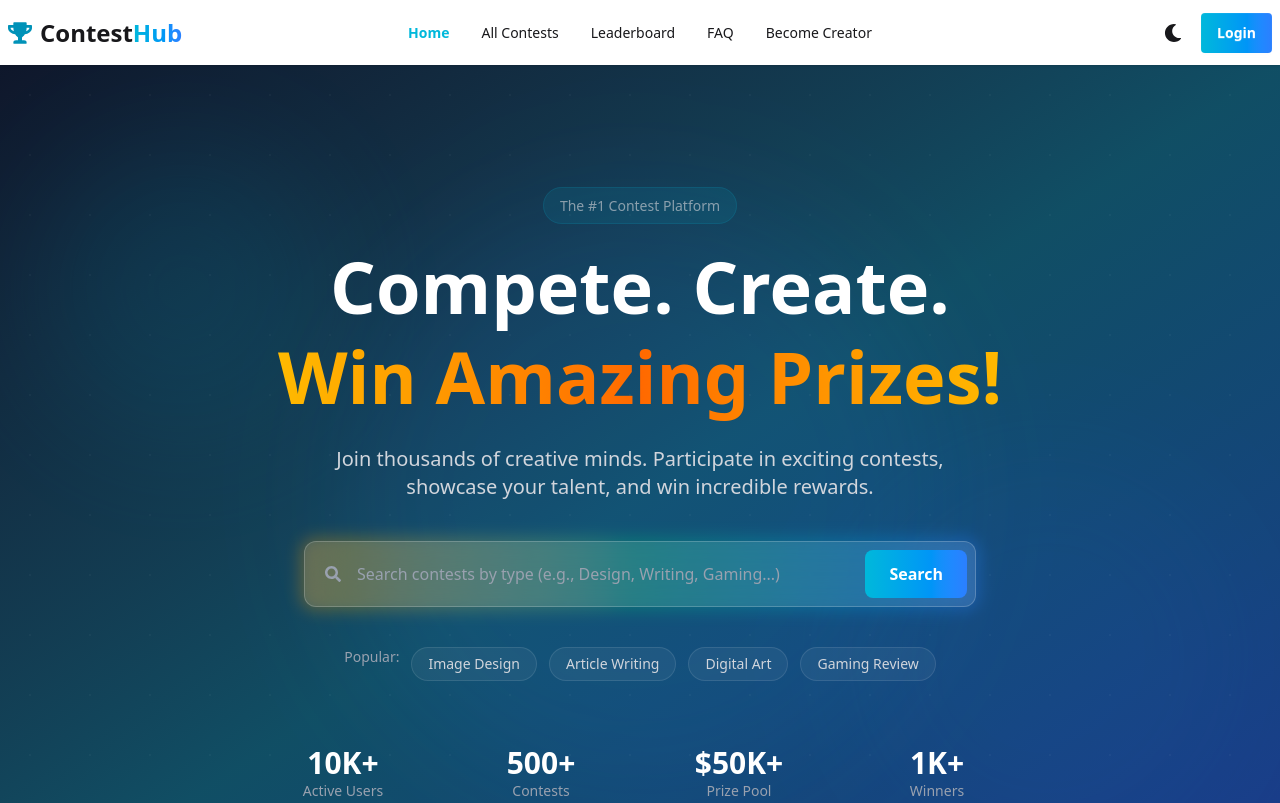
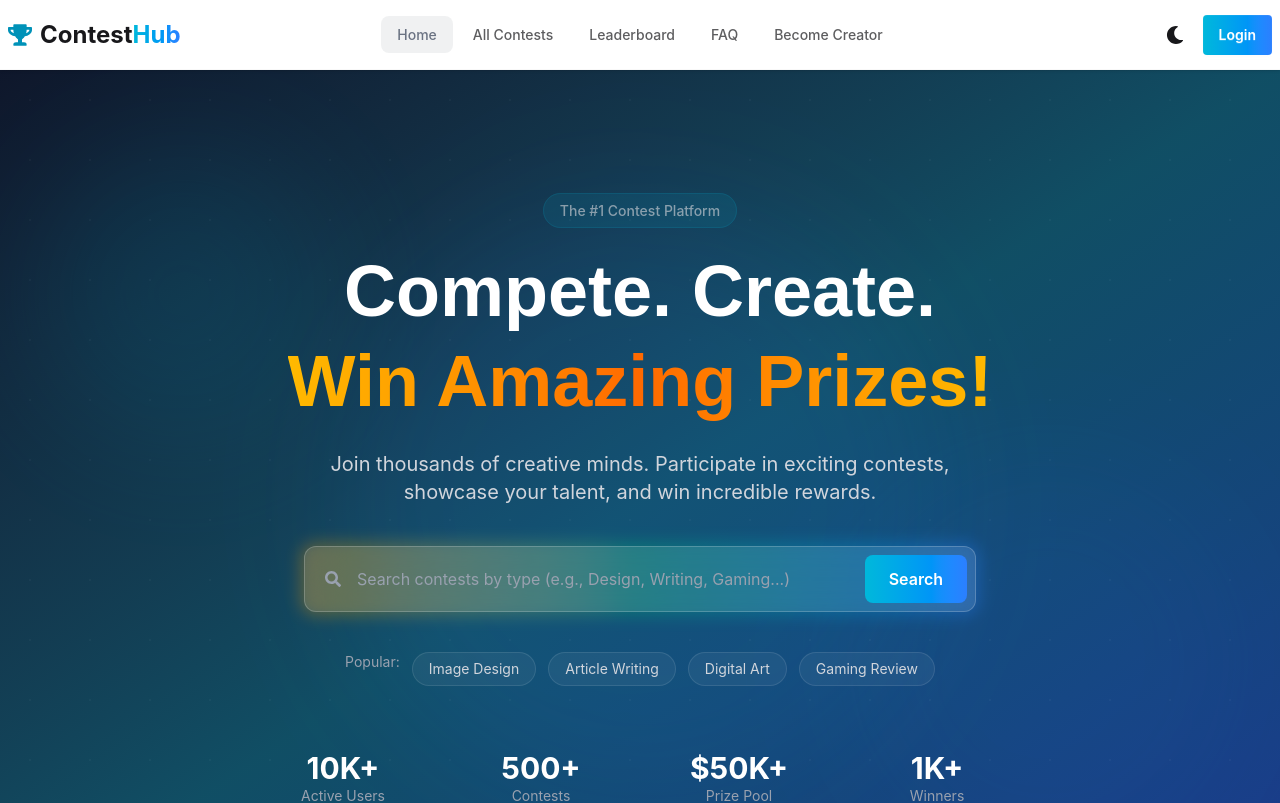
Before and after one commit to mobassirrehman/contestHub-client, a React app: page / in a window 1280 px wide. Shown: the top 803 px of the page. Built offline with nearby package versions, Linux system fonts and the light colour scheme; no server answers; the HTML template or start-up script is replaced by a standard one.

Commit message:
navbar updated , added fonts

```diff
--- a/src/index.css
+++ b/src/index.css
@@ -1,6 +1,25 @@
 @import "tailwindcss";
 @plugin "daisyui";
 
+@import url("https://fonts.googleapis.com/css2?family=Montserrat:ital,wght@0,100..900;1,100..900&display=swap");
+@import url("https://fonts.googleapis.com/css2?family=Plus+Jakarta+Sans:ital,wght@0,200..800;1,200..800&display=swap");
+@import url("https://fonts.googleapis.com/css2?family=Inter:ital,opsz,wght@0,14..32,100..900;1,14..32,100..900&display=swap");
+
+body {
+  font-family: "Inter", sans-serif;
+}
+
+h1,
+h2,
+h3,
+h4,
+h5,
+h6 {
+  font-family: "Plus Jakarta Sans", sans-serif;
+}
+.font-display {
+  font-family: "Montserrat", sans-serif;
+}
 /* Swiper infinite ticker */
 .winner-ticker .swiper-wrapper {
   transition-timing-function: linear !important;
@@ -165,13 +184,21 @@
 }
 
 .footer-link {
-  @apply text-gray-400 hover:text-cyan-400 transition-colors text-sm;
+  @apply text-base-content/70 hover:text-cyan-500 transition-colors text-sm;
 }
 
 .footer-heading {
-  @apply text-lg font-semibold mb-4 text-white;
+  @apply text-lg font-semibold mb-4 text-base-content;
 }
 
 .social-btn {
   @apply btn btn-sm btn-circle bg-base-100 border-none transition-colors;
 }
+
+.nav-link {
+  @apply px-4 py-2 rounded-lg text-base-content/70 hover:bg-gray-500/10 transition-all duration-200 font-medium;
+}
+
+.nav-link-active {
+  @apply text-gray-500 bg-gray-500/10;
+}
--- a/src/pages/ContestDetails/ContestDetails.jsx
+++ b/src/pages/ContestDetails/ContestDetails.jsx
@@ -460,7 +460,7 @@ const ContestDetails = () => {
             </motion.div>
 
             {isRegistered && !hasSubmitted && !isEnded && (
-              <p className="text-center text-sm text-gray-500">
+              <p className="text-center items-center text-sm text-gray-500">
                 <FaCheck></FaCheck> You are registered for this contest
               </p>
             )}
--- a/src/pages/Shared/Navbar.jsx
+++ b/src/pages/Shared/Navbar.jsx
@@ -14,63 +14,29 @@ const NavBar = () => {
       });
   };
 
-  const navLinks = (
-    <>
-      <li>
+  const links = [
+    { to: "/", label: "Home" },
+    { to: "/all-contests", label: "All Contests" },
+    { to: "/leaderboard", label: "Leaderboard" },
+    { to: "/faq", label: "FAQ" },
+    { to: "/become-creator", label: "Become Creator" },
+  ];
+
+  const navLinks = links.map((link) => (
+    <li key={link.to}>
       <NavLink
-          to="/"
+        to={link.to}
         className={({ isActive }) =>
-            isActive ? "text-cyan-500 font-semibold" : ""
+          `nav-link ${isActive ? "nav-link-active" : ""}`
         }
       >
-          Home
+        {link.label}
       </NavLink>
     </li>
-      <li>
-        <NavLink
-          to="/all-contests"
-          className={({ isActive }) =>
-            isActive ? "text-cyan-500 font-semibold" : ""
-          }
-        >
-          All Contests
-        </NavLink>
-      </li>
-      <li>
-        <NavLink
-          to="/leaderboard"
-          className={({ isActive }) =>
-            isActive ? "text-cyan-500 font-semibold" : ""
-          }
-        >
-          Leaderboard
-        </NavLink>
-      </li>
-      <li>
-        <NavLink
-          to="/faq"
-          className={({ isActive }) =>
-            isActive ? "text-cyan-500 font-semibold" : ""
-          }
-        >
-          FAQ
-        </NavLink>
-      </li>
-      <li>
-        <NavLink
-          to="/become-creator"
-          className={({ isActive }) =>
-            isActive ? "text-cyan-500 font-semibold" : ""
-          }
-        >
-          Become Creator
-        </NavLink>
-      </li>
-    </>
-  );
+  ));
 
   return (
-    <nav className="navbar bg-base-100 shadow-sm sticky top-0 z-50">
+    <nav className="navbar bg-base-100 backdrop-blur-md shadow-sm sticky top-0 z-50 border-b border-base-200">
       <div className="navbar-start">
         <div className="dropdown">
           <label tabIndex={0} className="btn btn-ghost lg:hidden">
@@ -100,7 +66,7 @@ const NavBar = () => {
       </div>
 
       <div className="navbar-center hidden lg:flex">
-        <ul className="menu menu-horizontal px-1 gap-2">{navLinks}</ul>
+        <ul className="menu menu-horizontal px-1 gap-1">{navLinks}</ul>
       </div>
 
       <div className="navbar-end gap-2">
@@ -108,8 +74,11 @@ const NavBar = () => {
 
         {user ? (
           <div className="dropdown dropdown-end">
-            <label tabIndex={0} className="btn btn-ghost btn-circle avatar">
-              <div className="w-10 rounded-full ring ring-cyan-500 ring-offset-base-100 ring-offset-2">
+            <label
+              tabIndex={0}
+              className="btn btn-ghost btn-circle avatar online"
+            >
+              <div className="w-10 rounded-full transition-all">
                 <img
                   src={
                     user.photoURL ||
@@ -121,24 +90,101 @@ const NavBar = () => {
             </label>
             <ul
               tabIndex={0}
-              className="menu menu-sm dropdown-content mt-3 z-1 p-2 shadow bg-base-100 rounded-box w-52"
+              className="dropdown-content mt-3 z-1 p-3 shadow-xl bg-base-100 rounded-2xl w-64 border border-base-200"
             >
-              <li className="menu-title">
-                <span>{user.displayName || "User"}</span>
+              <li className="px-3 py-3 border-b border-base-200 mb-2">
+                <div className="flex items-center gap-3 hover:bg-transparent cursor-default">
+                  <div className="avatar">
+                    <div className="w-12 rounded-full">
+                      <img
+                        src={
+                          user.photoURL ||
+                          "https://i.ibb.co/MgsTCcv/user-placeholder.jpg"
+                        }
+                        alt={user.displayName}
+                      />
+                    </div>
+                  </div>
+                  <div className="flex flex-col">
+                    <span className="font-semibold text-base-content">
+                      {user.displayName || "User"}
+                    </span>
+                    <span className="text-xs text-base-content/60">
+                      {user.email}
+                    </span>
+                  </div>
+                </div>
               </li>
               <li>
-                <Link to="/dashboard">Dashboard</Link>
+                <Link
+                  to="/dashboard"
+                  className="flex items-center gap-2 rounded-lg hover:bg-gray-500/10 hover:text-gray-500"
+                >
+                  <svg
+                    xmlns="http://www.w3.org/2000/svg"
+                    className="h-4 w-4"
+                    fill="none"
+                    viewBox="0 0 24 24"
+                    stroke="currentColor"
+                  >
+                    <path
+                      strokeLinecap="round"
+                      strokeLinejoin="round"
+                      strokeWidth={2}
+                      d="M4 6a2 2 0 012-2h2a2 2 0 012 2v2a2 2 0 01-2 2H6a2 2 0 01-2-2V6zM14 6a2 2 0 012-2h2a2 2 0 012 2v2a2 2 0 01-2 2h-2a2 2 0 01-2-2V6zM4 16a2 2 0 012-2h2a2 2 0 012 2v2a2 2 0 01-2 2H6a2 2 0 01-2-2v-2zM14 16a2 2 0 012-2h2a2 2 0 012 2v2a2 2 0 01-2 2h-2a2 2 0 01-2-2v-2z"
+                    />
+                  </svg>
+                  Dashboard
+                </Link>
               </li>
               <li>
-                <button onClick={handleLogOut}>Logout</button>
+                <Link
+                  to="/dashboard/my-profile"
+                  className="flex items-center gap-2 rounded-lg hover:bg-gray-500/10 hover:text-gray-500"
+                >
+                  <svg
+                    xmlns="http://www.w3.org/2000/svg"
+                    className="h-4 w-4"
+                    fill="none"
+                    viewBox="0 0 24 24"
+                    stroke="currentColor"
+                  >
+                    <path
+                      strokeLinecap="round"
+                      strokeLinejoin="round"
+                      strokeWidth={2}
+                      d="M16 7a4 4 0 11-8 0 4 4 0 018 0zM12 14a7 7 0 00-7 7h14a7 7 0 00-7-7z"
+                    />
+                  </svg>
+                  My Profile
+                </Link>
+              </li>
+              <li className="mt-2 pt-2 border-t border-base-200">
+                <button
+                  onClick={handleLogOut}
+                  className="flex items-center gap-2 rounded-lg text-red-500 hover:bg-red-500/10"
+                >
+                  <svg
+                    xmlns="http://www.w3.org/2000/svg"
+                    className="h-4 w-4"
+                    fill="none"
+                    viewBox="0 0 24 24"
+                    stroke="currentColor"
+                  >
+                    <path
+                      strokeLinecap="round"
+                      strokeLinejoin="round"
+                      strokeWidth={2}
+                      d="M17 16l4-4m0 0l-4-4m4 4H7m6 4v1a3 3 0 01-3 3H6a3 3 0 01-3-3V7a3 3 0 013-3h4a3 3 0 013 3v1"
+                    />
+                  </svg>
+                  Logout
+                </button>
               </li>
             </ul>
           </div>
         ) : (
-          <Link
-            to="/login"
-            className="btn btn-md bg-gradient-to-r from-cyan-500 to-blue-500 hover:from-blue-600 hover:to-cyan-600 text-white border-none"
-          >
+          <Link to="/login" className="btn btn-md btn-gradient-primary">
             Login
           </Link>
         )}
```
Lines whose indentation alone changed are shown as unchanged.
